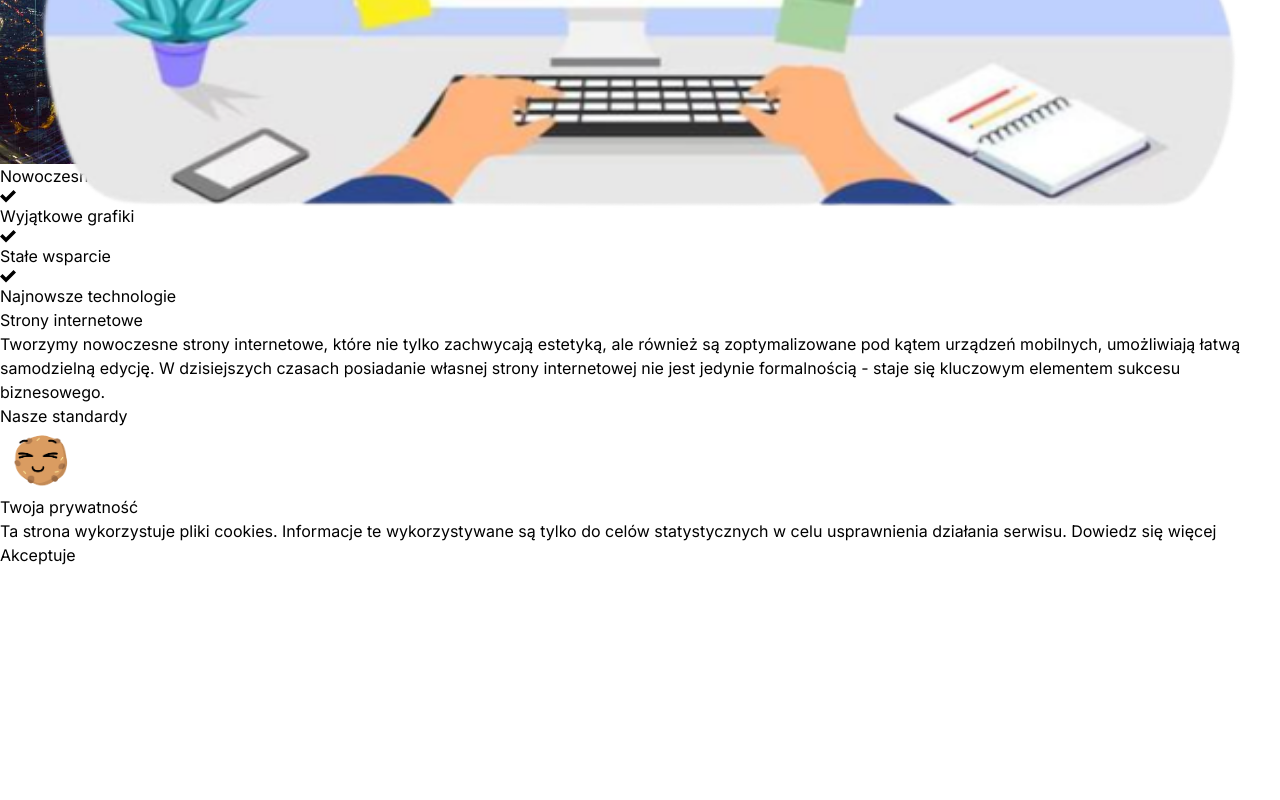
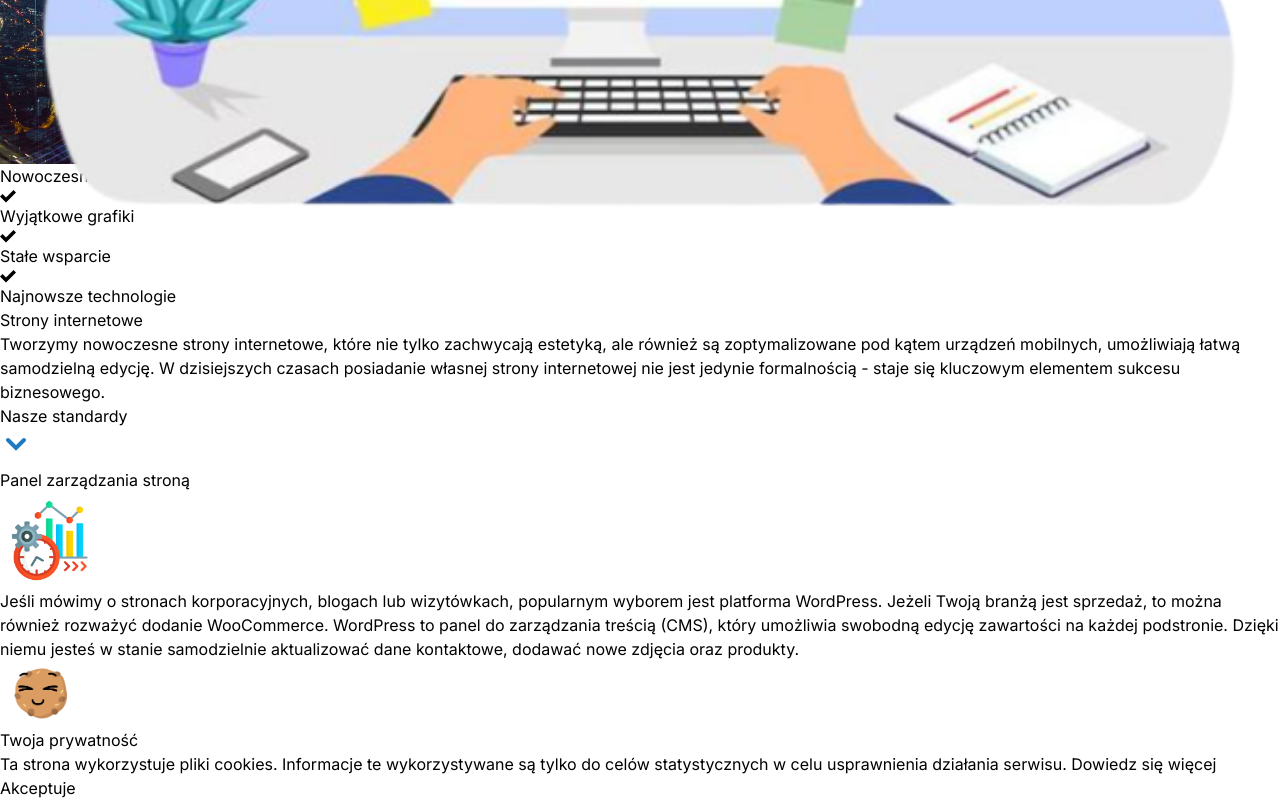
Before and after one commit to Desparion7/Modezp, a Next.js app: page / in a window 1280 px wide. Shown: the part 528-1328 px from the top of the page. Before the commit the page ends 1095 px from the top, so only its background shows below. Built offline with nearby package versions, Linux system fonts and the light colour scheme.

Commit message:
add svg animation

```diff
--- a/components/standards.tsx
+++ b/components/standards.tsx
@@ -1,11 +1,60 @@
+'use client';
 import SectionHeader from '@/components/ui/section-header';
-import React from 'react';
+import React, { useState } from 'react';
+import Image from 'next/image';
+import { motion } from 'framer-motion';
+import Path from './ui/svg-path';
+
 
 const Standards = () => {
+	const [show, setShow] = useState(false);
+
 	return (
-		<section className='container mx-auto'>
+		<section className='container mx-auto my-20'>
 			<div className='w-[100%] md:w-[50%] flex flex-col justify-between text-center sm:text-left'>
 				<SectionHeader>Nasze standardy</SectionHeader>
+			</div>
+			<div
+				className='flex'
+				onClick={() => {
+					setShow((prev) => !prev);
+				}}
+			>
+				<motion.svg
+					width='40'
+					height='40'
+					viewBox='0 0 30 30'
+					fill='none'
+					xmlns='http://www.w3.org/2000/svg'
+					animate={show ? 'open' : 'closed'}
+				>
+					<Path
+						d='M6 9L12 15L18 9'
+						variants={{
+							closed: { d: 'M6 9L12 15L18 9' },
+							open: { d: 'M6 15L12 9L18 15' },
+						}}
+					/>
+				</motion.svg>
+				<h3 className='text-2xl mb-3'>Panel zarządzania stroną</h3>
+			</div>
+			<div className='flex justify-center gap-3 items-center'>
+				<Image
+					src='/image/standards1.PNG'
+					width={100}
+					height={100}
+					alt='icon'
+				/>
+				<p className='tracking-widest'>
+					Jeśli mówimy o stronach korporacyjnych, blogach lub
+					wizytówkach, popularnym wyborem jest platforma WordPress.
+					Jeżeli Twoją branżą jest sprzedaż, to można również rozważyć
+					dodanie WooCommerce. WordPress to panel do zarządzania
+					treścią (CMS), który umożliwia swobodną edycję zawartości na
+					każdej podstronie. Dzięki niemu jesteś w stanie samodzielnie
+					aktualizować dane kontaktowe, dodawać nowe zdjęcia oraz
+					produkty.
+				</p>
 			</div>
 		</section>
 	);
--- a/components/ui/menu-toggle-button.tsx
+++ b/components/ui/menu-toggle-button.tsx
@@ -1,22 +1,11 @@
 'use client';
 import React from 'react';
 import { motion } from 'framer-motion';
+import Path from './svg-path';
 
 type MenuToggleButtonProps = {
 	toggle: React.Dispatch<React.SetStateAction<boolean>>;
 	isMenuVisible: boolean;
-};
-
-const Path = (props: any) => {
-	return (
-		<motion.path
-			fill='transparent'
-			strokeWidth='3'
-			stroke='#0F0F0F'
-			strokeLinecap='round'
-			{...props}
-		/>
-	);
 };
 
 const MenuToggleButton = ({ toggle, isMenuVisible }: MenuToggleButtonProps) => {
--- /dev/null
+++ b/components/ui/svg-path.tsx
@@ -0,0 +1,14 @@
+import { motion } from 'framer-motion';
+const Path = (props: any) => {
+	return (
+		<motion.path
+			fill='transparent'
+			strokeWidth='3'
+			stroke='#1e7bc2'
+			strokeLinecap='round'
+			{...props}
+		/>
+	);
+};
+
+export default Path;
```
Also changed, not shown: public/image/standards1.PNG (added).
